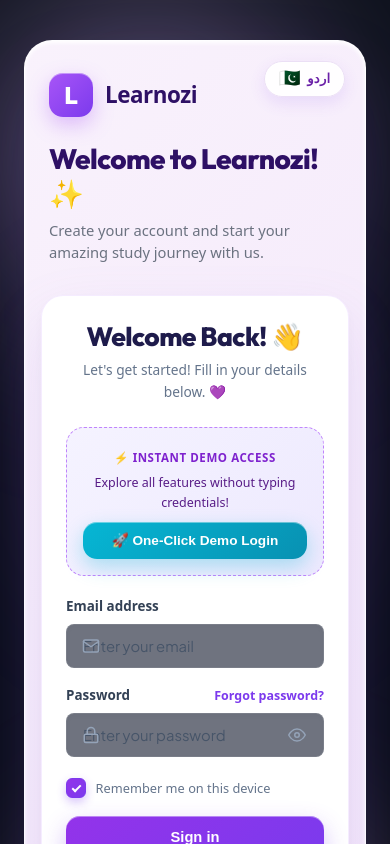
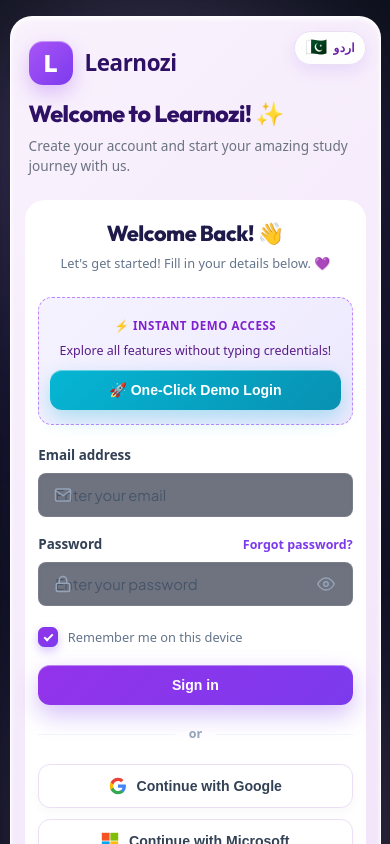
Before and after one commit to Ahmedkhn143/-Learnozi-, a Next.js app: page /login in a window 390 px wide. Shown: the top 844 px of the page. Built offline with nearby package versions, Linux system fonts and the light colour scheme; no server answers.

Commit message:
fix: Make 3D Auth UI fully responsive on mobile/tablet and restore Landing page white theme

```diff
--- a/src/views/Auth/Auth.css
+++ b/src/views/Auth/Auth.css
@@ -1,5 +1,5 @@
 /* ==========================================================================
-   SOFT 3D CLAYMORPHISM AUTHENTICATION SYSTEM (BLOONLY STYLE + LEARNOZI BRAND)
+   SOFT 3D CLAYMORPHISM AUTHENTICATION SYSTEM (FULLY RESPONSIVE)
    ========================================================================== */
 
 /* Outer Page Backdrop */
@@ -30,7 +30,7 @@
   height: 500px;
   top: -100px;
   left: -100px;
-  background: radial-gradient(circle, rgba(216, 180, 254, 0.5) 0%, rgba(243, 232, 255, 0) 70%);
+  background: radial-gradient(circle, rgba(216, 180, 254, 0.35) 0%, rgba(243, 232, 255, 0) 70%);
 }
 
 .clay-ambient.orb-2 {
@@ -38,7 +38,7 @@
   height: 450px;
   bottom: -100px;
   right: -50px;
-  background: radial-gradient(circle, rgba(251, 207, 232, 0.6) 0%, rgba(243, 232, 255, 0) 70%);
+  background: radial-gradient(circle, rgba(251, 207, 232, 0.4) 0%, rgba(243, 232, 255, 0) 70%);
 }
 
 .clay-ambient.orb-3 {
@@ -47,7 +47,7 @@
   top: 40%;
   left: 50%;
   transform: translate(-50%, -50%);
-  background: radial-gradient(circle, rgba(192, 132, 252, 0.3) 0%, rgba(243, 232, 255, 0) 70%);
+  background: radial-gradient(circle, rgba(192, 132, 252, 0.25) 0%, rgba(243, 232, 255, 0) 70%);
 }
 
 /* 3D Main Outer Card Container */
@@ -689,30 +689,130 @@
 }
 
 /* --------------------------------------------------------------------------
-   RESPONSIVE DESIGN (MOBILE & TABLET COLLAPSE)
+   RESPONSIVE DESIGN (MOBILE, TABLET & SMALL PHONES BREAKPOINTS)
    -------------------------------------------------------------------------- */
-@media (max-width: 900px) {
+@media (max-width: 960px) {
+  .auth-3d-page {
+    padding: 1.5rem 1rem;
+  }
+
   .auth-3d-card-wrapper {
     flex-direction: column;
-    padding: 1rem;
-    max-width: 480px;
+    padding: 1.25rem;
+    gap: 1.25rem;
+    max-width: 520px;
     border-radius: 28px;
   }
 
   .auth-3d-left-panel {
-    padding: 1rem 0.5rem 0.5rem 0.5rem;
+    padding: 0.5rem 0.25rem;
+  }
+
+  .auth-3d-brand {
+    margin-bottom: 0.85rem;
+  }
+
+  .auth-3d-welcome-text h2 {
+    font-size: 1.45rem;
+  }
+
+  .auth-3d-welcome-text p {
+    font-size: 0.85rem;
+    max-width: 100%;
   }
 
   .auth-3d-scene-container {
-    display: none;
+    margin-top: 1rem;
+    max-height: 220px;
+    border-radius: 20px;
+    overflow: hidden;
   }
 
-  .auth-3d-welcome-text p {
-    max-width: 100%;
+  .auth-3d-character-img {
+    max-height: 220px;
+    object-fit: cover;
+    border-radius: 20px;
+  }
+
+  .badge-sparkle {
+    left: 10px;
   }
 
   .auth-3d-form-card {
-    padding: 1.5rem;
+    padding: 1.5rem 1.25rem;
+    border-radius: 24px;
+  }
+}
+
+@media (max-width: 540px) {
+  .auth-3d-page {
+    padding: 1rem 0.6rem;
+  }
+
+  .auth-3d-card-wrapper {
+    padding: 1rem 0.85rem;
+    gap: 1rem;
     border-radius: 22px;
   }
+
+  .auth-lang-switcher-btn {
+    top: 0.85rem;
+    right: 0.85rem;
+    padding: 0.35rem 0.65rem;
+  }
+
+  .auth-lang-switcher-btn .lang-text {
+    font-size: 0.75rem;
+  }
+
+  .auth-3d-title {
+    font-size: 1.35rem;
+  }
+
+  .auth-3d-subtitle {
+    font-size: 0.8rem;
+  }
+
+  .auth-3d-scene-container {
+    display: none; /* Hide decorative image on smartphones so form is front & center without vertical overflow */
+  }
+
+  .auth-3d-form-card {
+    padding: 1.25rem 0.85rem;
+    border-radius: 20px;
+    box-shadow: none;
+    border: none;
+  }
+
+  .input-3d-field {
+    padding: 0.72rem 0.85rem 0.72rem 2.5rem;
+    font-size: 0.85rem;
+    border-radius: 12px;
+  }
+
+  .btn-3d {
+    padding: 0.75rem 1rem;
+    font-size: 0.88rem;
+    border-radius: 12px;
+  }
+
+  .demo-3d-box {
+    padding: 0.85rem 0.65rem;
+    border-radius: 14px;
+  }
 }
+
+@media (max-width: 380px) {
+  .auth-3d-page {
+    padding: 0.5rem 0.25rem;
+  }
+
+  .auth-3d-card-wrapper {
+    padding: 0.75rem 0.5rem;
+    border-radius: 16px;
+  }
+
+  .auth-3d-form-card {
+    padding: 1rem 0.5rem;
+  }
+}
--- a/src/views/Landing/Landing.css
+++ b/src/views/Landing/Landing.css
@@ -1,5 +1,5 @@
 /* ===== Landing Page ===== */
-.landing { font-family: 'DM Sans', system-ui, sans-serif; color: #0f172a; }
+.landing { font-family: 'DM Sans', system-ui, sans-serif; color: #0f172a; background: #ffffff; min-height: 100vh; }
 
 /* NAV */
 .ln-nav {
```
